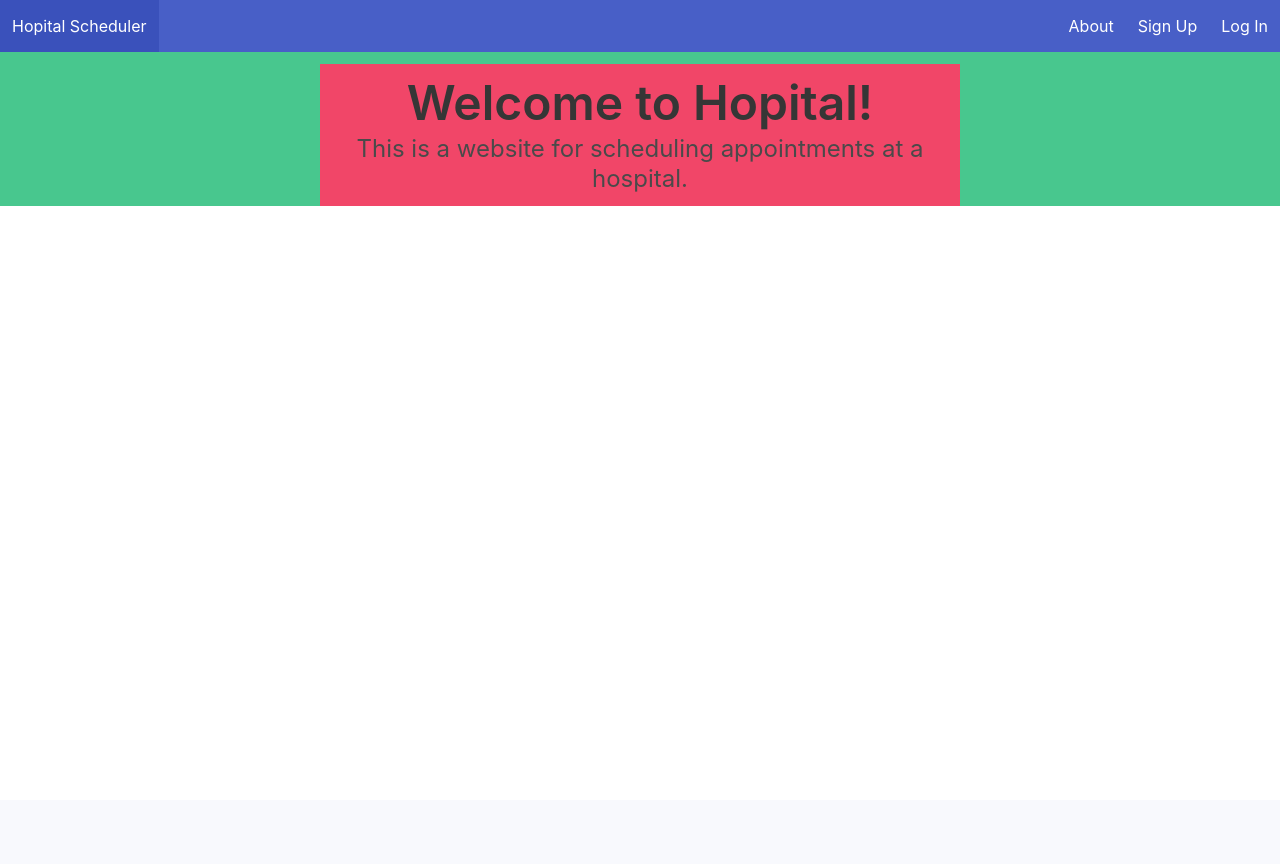
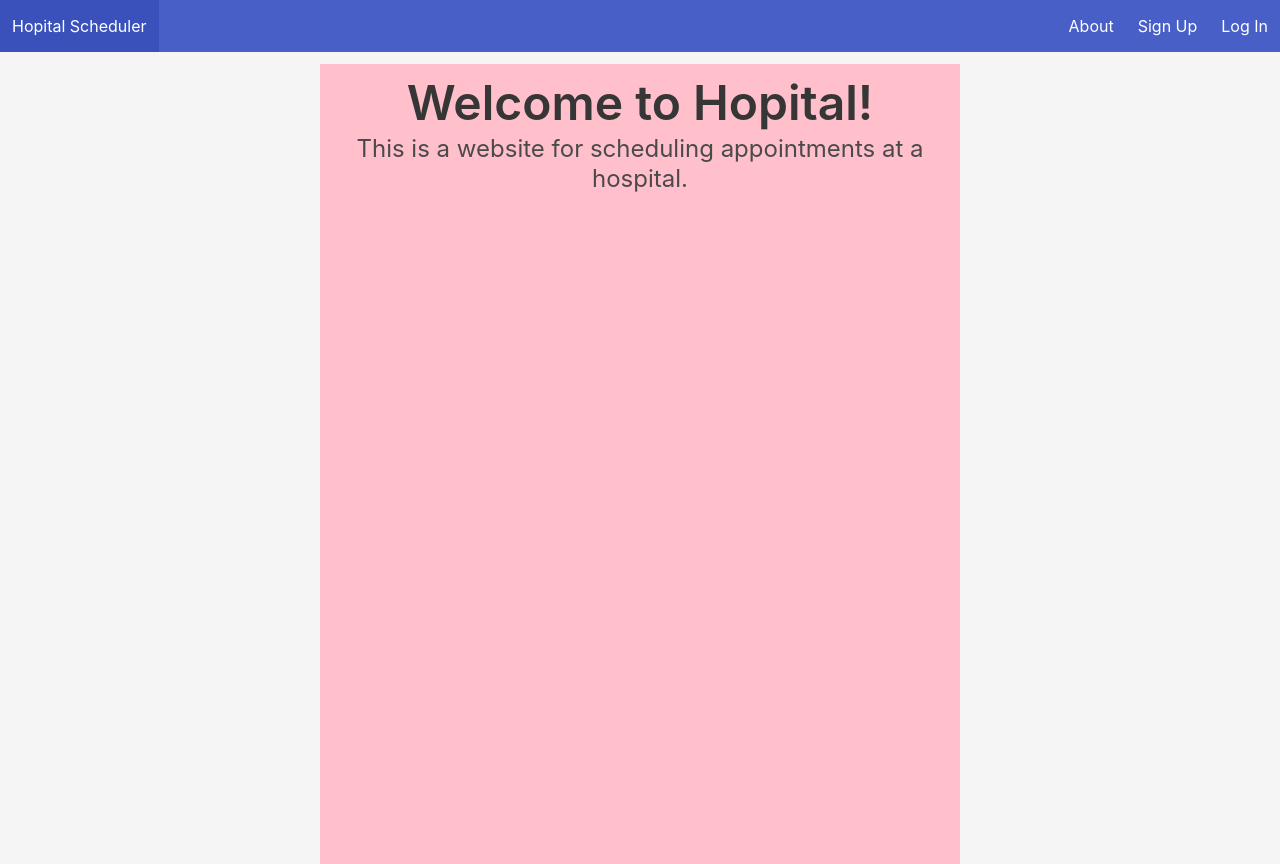
Before and after one commit to Snapdragons-GKB/Hopital-Deluxe, a Django app: page /landing/ in a window 1280 px wide. Before the commit the page ends 206 px from the top, so only its background shows below. Run offline with Django 4.2, Linux system fonts and the light colour scheme.

Commit message:
figuring out how to use bulma and flat css together

```diff
--- a/main_app/templates/base.html
+++ b/main_app/templates/base.html
@@ -7,6 +7,8 @@
     <meta charset="UTF-8" />
     <meta name="viewport" content="width=device-width, initial-scale=1.0" />
     <link rel="stylesheet" href="https://cdn.jsdelivr.net/npm/bulma@0.9.2/css/bulma.min.css">
+    <link rel="stylesheet" href="{% static 'main_app/styles/style.css' %}">
+    <link rel="stylesheet" href="{% static 'main_app/styles/general-style.css' %}">
     <!-- <link rel="stylesheet" href="{% static 'main_app/styles/style.css' %}"> -->
 
 
@@ -20,7 +22,7 @@
 
 </head>
 
-<body class="has-background-success is-full-height">
+<body class="hero is-full-height">
     {% block content %}
 
 
--- a/main_app/templates/general-templates/general-base.html
+++ b/main_app/templates/general-templates/general-base.html
@@ -1,7 +1,7 @@
 {% extends 'base.html' %}
 {% load static %}
 {% block css %}
-<link rel="general-stylesheet" href="{% static 'main_app/styles/general-style.css' %}" type="text/css">
+<link rel="stylesheet" href="{% static 'main_app/styles/general-style.css' %}">
 {% endblock %}
 
 
@@ -9,9 +9,10 @@
 
 
 
+
 {% block content %}
-<header>
-    <nav class="navbar is-link" role="navigation" aria-label="main navigation">
+<header class="has-background-link">
+    <nav class="navbar is-link" role="navigation" aria-label="main navigation" >
         <div class="navbar-brand">
             <a class="navbar-item" href="{% url 'landing' %}">Hopital Scheduler</a>
             <a role="button" class="navbar-burger" aria-label="menu" aria-expanded="false">
@@ -30,7 +31,7 @@
 </header>
 
 
-<main class="column  has-background-danger mt-3
+<main class="column   mt-3
             is-half is-offset-one-quarter">
     {% block main %}
 
--- a/main_app/templates/general-templates/general-landingpage.html
+++ b/main_app/templates/general-templates/general-landingpage.html
@@ -1,7 +1,9 @@
 {% extends 'general-templates/general-base.html' %}
 {% load static %}
 
-
+{% block css %}
+<link rel="stylesheet" href="{% static 'main_app/styles/general-style.css' %}">
+{% endblock %}
 
 
 {% block main %}
--- a/static/main_app/scripts/script.js
+++ b/static/main_app/scripts/script.js
@@ -4,3 +4,5 @@ $(".navbar-burger").click(function () {
     $(".navbar-burger").toggleClass("is-active");
     $(".navbar-menu").toggleClass("is-active");
   });
+console.log("I am the script")
+// asdfasdf
--- a/static/main_app/styles/general-style.css
+++ b/static/main_app/styles/general-style.css
@@ -1,4 +1,7 @@
 
 main{
-    background-color: black;
+    width: 100vw;
+    height: 100vh;
+    border: black;
+    background-color: pink;
 }
```
